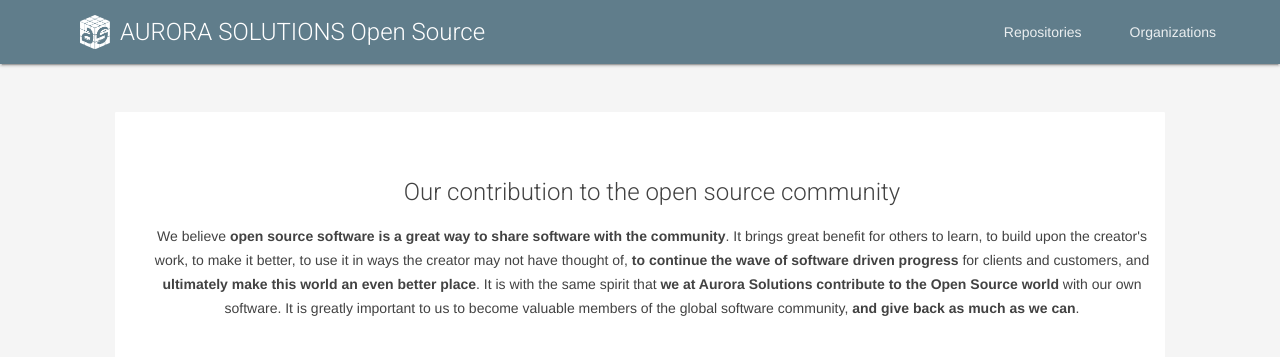
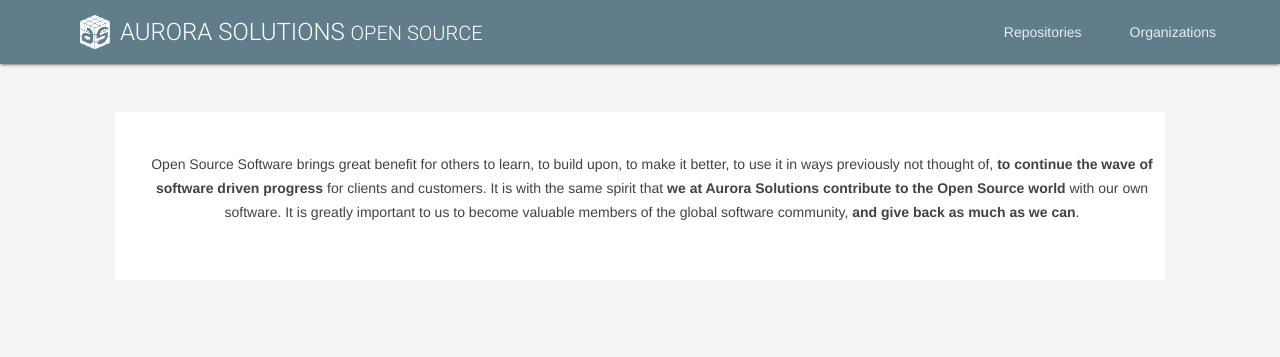
Before and after one commit to aurora-solutions/aurora-solutions.github.io, a website: page index.html in a window 1280 px wide. Shown: the top 357 px of the page. Drawn offline with nearby package versions, Linux system fonts and the light colour scheme; no server answers.

Commit message:
title and header text refinement

```diff
--- a/index.html
+++ b/index.html
@@ -49,7 +49,7 @@
             <div class="mdl-layout__header-row">
                 <!-- Title -->
                 <img class="showcase-logo" src="assets/img/logo-white.png" alt="Aurora Solutions Logo" width="30">
-                <span class="mdl-typography--headline title-light">AURORA SOLUTIONS Open Source</span>
+                <span class="mdl-typography--headline title-light">AURORA SOLUTIONS <small>OPEN SOURCE</small></span>
                 <!-- Add spacer, to align navigation to the right -->
                 <div class="mdl-layout-spacer"></div>
                 <!-- Navigation -->
@@ -67,12 +67,8 @@
                     <div class="mdl-cell mdl-cell--10-col">
                         <!--HOME BANNER-->
                         <div class="header-content mdl-color--white mdl-shadow--1dp content mdl-typography--text-center mdl-color-text--grey-800">
-                            <h4 class="title-light">Our contribution to the open source community</h4>
-                            <p>
-                                We believe <b>open source software is a great way to share software with the community</b>. It brings great benefit for others to learn, to build upon the creator's work, to make it better, to use it in ways the creator
-                                may not have thought of, <b>to continue
-                                the wave of software driven progress</b> for clients and customers, and <b>ultimately make
-                                this world an even better place</b>. It is with the same spirit that <b>we at Aurora Solutions
+                            <p>Open Source Software brings great benefit for others to learn, to build upon, to make it better, to use it in ways previously not thought of, <b>to continue
+                                the wave of software driven progress</b> for clients and customers. It is with the same spirit that <b>we at Aurora Solutions
                                 contribute to the Open Source world</b> with our own software. It is greatly important to us to become valuable members of the global software community, <b>and give back
                                 as much as we can</b>.
                             </p>
```
